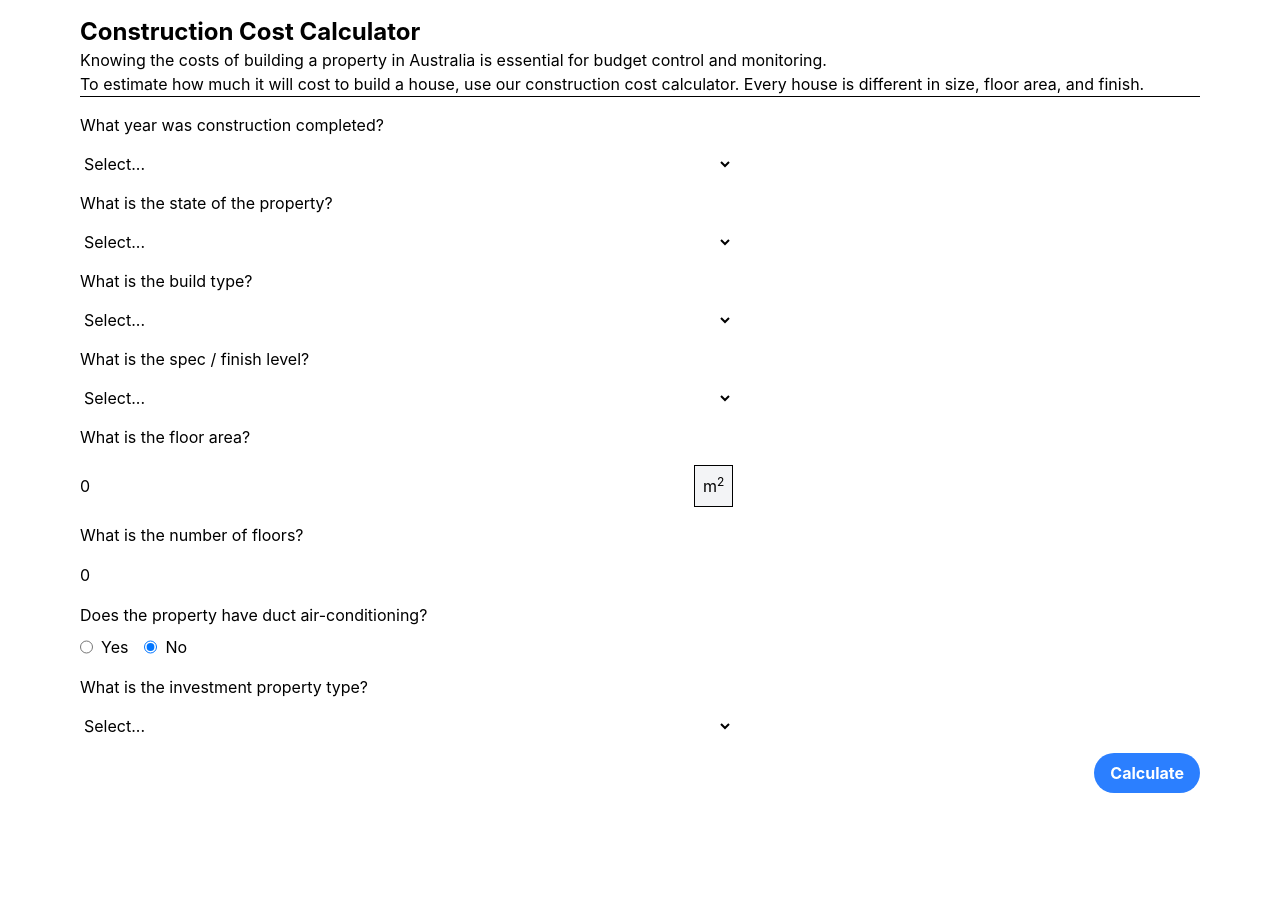
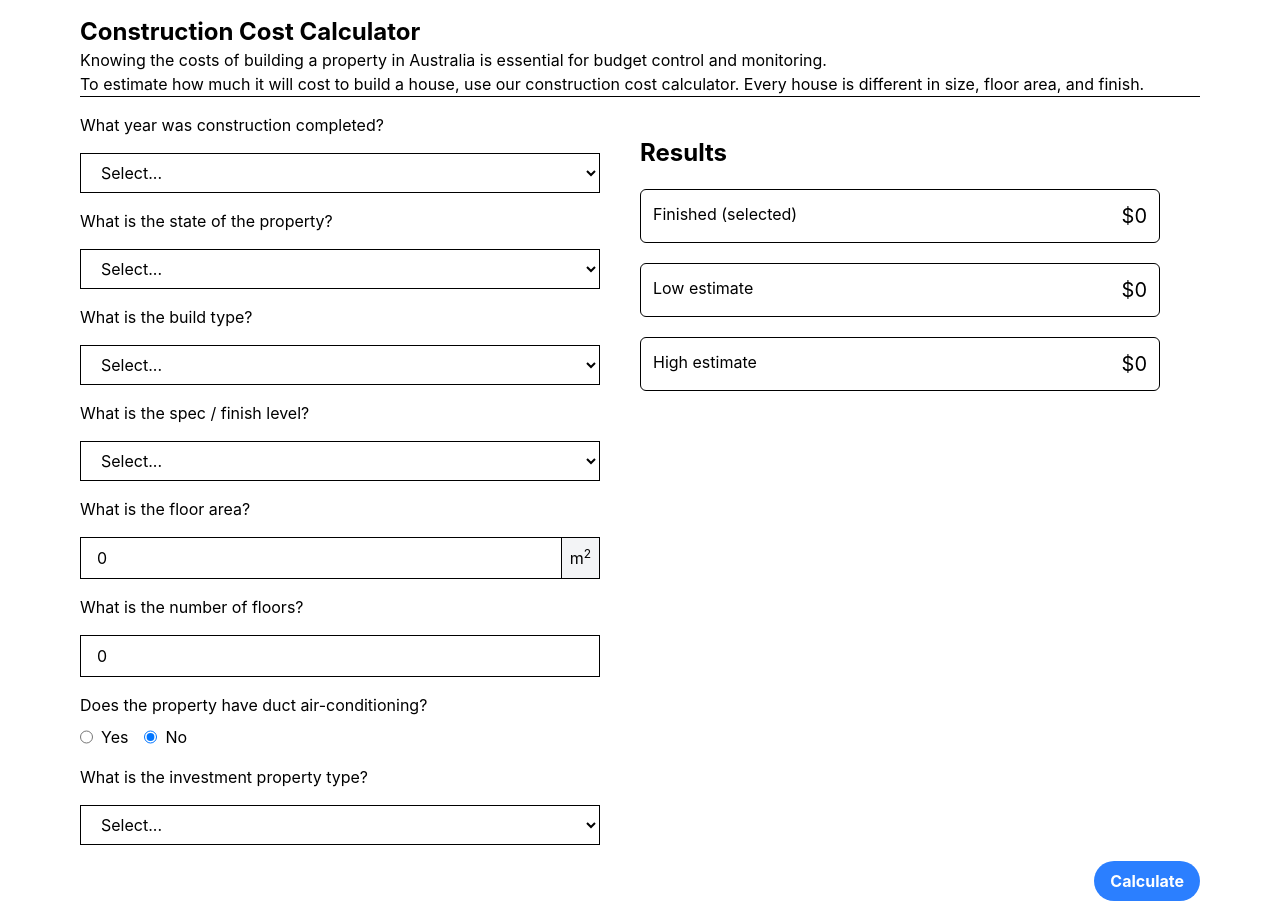
Before and after one commit to Hyacinthum-Polypus/duotax-widget, a React (Vite) app: page / in a window 1280 px wide. Before the commit the page ends 800 px from the top, so only its background shows below. Built offline with nearby package versions, Linux system fonts and the light colour scheme.

Commit message:
Add results box

```diff
--- a/src/components/ConstructionCalculator.jsx
+++ b/src/components/ConstructionCalculator.jsx
@@ -29,16 +29,16 @@ export default function ConstructionCalculator() {
 
 
     return (
-        <div className="mx-20">
-            <div className="flex flex-col  mt-4">
+        <div className="mx-20 flex flex-col  mt-4">
             <h1 className="text-2xl font-bold">Construction Cost Calculator</h1>
             <div className="border-b-1">
                 <p>Knowing the costs of building a property in Australia is essential for budget control and monitoring.</p>
                 <p>To estimate how much it will cost to build a house, use our construction cost calculator. Every house is different in size, floor area, and finish.</p>
             </div>
-
+            <div className="flex flex-row">
+                <div className="flex-1 flex flex-col">
                     <label htmlFor="cc-constructionYear" className="block mt-4"><span>What year was construction completed?</span></label>
-                <select className="form-control mt-4" style={{width: "58.33%"}}
+                    <select className="border-1 mt-4 px-4 py-2"
                             name="cc-constructionYear"
                             id="cc-constructionYear"
                             aria-required="true"
@@ -55,7 +55,7 @@ export default function ConstructionCalculator() {
                     </select>
 
                     <label htmlFOr="cc-investmentPropertyState" className="block mt-4"><span>What is the state of the property?</span></label>
-                <select className="form-control mt-4" style={{width: "58.33%"}}
+                    <select className="border-1 mt-4 px-4 py-2"
                             name="cc-investmentPropertyState"
                             id="cc-investmentPropertyState"
                             aria-required="true"
@@ -70,7 +70,7 @@ export default function ConstructionCalculator() {
                     </select>
 
                     <label htmlFOr="cc-buildType" className="block mt-4"><span>What is the build type?</span></label>
-                <select className="form-control mt-4" style={{width: "58.33%"}}
+                    <select className="border-1 mt-4 px-4 py-2"
                             name="cc-buildType"
                             id="cc-buildType"
                             aria-required="true"
@@ -85,7 +85,7 @@ export default function ConstructionCalculator() {
                     </select>
 
                     <label htmlFOr="cc-spec" className="block mt-4"><span>What is the spec / finish level?</span></label>
-                <select className="form-control mt-4" style={{width: "58.33%"}}
+                    <select className="border-1 mt-4 px-4 py-2"
                             name="cc-spec"
                             id="cc-spec"
                             aria-required="true"
@@ -100,13 +100,13 @@ export default function ConstructionCalculator() {
                     </select>
 
                     <label htmlFOr="cc-floorArea" className="block mt-4"><span>What is the floor area?</span></label>
-                <div className="mt-4 flex" style={{width: "58.33%"}}>
-                    <input type="number" className="flex-1" name="cc-floorArea" id="cc-floorArea" value={floorArea} onChange={e => setFloorArea(e.target.value)} required />
-                    <span className="bg-gray-100 p-2 border-1 flex-none">m<sup>2</sup></span>
+                    <div className="mt-4 flex" >
+                        <input type="number" className="flex-1 border-1 px-4 py-2" name="cc-floorArea" id="cc-floorArea" value={floorArea} onChange={e => setFloorArea(e.target.value)} required />
+                        <span className="bg-gray-100 p-2 border-y-1 border-e-1 flex-none">m<sup>2</sup></span>
                     </div>
 
                     <label htmlFOr="cc-numberOfFloors" className="block mt-4"><span>What is the number of floors?</span></label>
-                <input type="number" className="mt-4" style={{width: "58.33%"}} name="cc-numberOfFloors" id="cc-numberOfFloors" value={numberOfFloors} onChange={e => setNumberOfFloors(e.target.value)} required />
+                    <input type="number" className="mt-4 border-1 px-4 py-2"  name="cc-numberOfFloors" id="cc-numberOfFloors" value={numberOfFloors} onChange={e => setNumberOfFloors(e.target.value)} required />
 
                     <div className="mt-4">
                         <span className="block">Does the property have duct air-conditioning?</span>
@@ -123,7 +123,7 @@ export default function ConstructionCalculator() {
                     </div>
 
                     <label htmlFOr="cc-investmentPropertyType" className="block mt-4"><span>What is the investment property type?</span></label>
-                <select className="form-control mt-4" style={{width: "58.33%"}}
+                    <select className="border-1 mt-4 px-4 py-2"
                             name="cc-investmentPropertyType"
                             id="cc-investmentPropertyType"
                             aria-required="true"
@@ -140,7 +140,7 @@ export default function ConstructionCalculator() {
                     {(selectedInvestmentPropertyType == "House" || selectedInvestmentPropertyType == "Granny Flat" || selectedInvestmentPropertyType == "Townhouse") &&
                         <>
                             <label htmlFOr="cc-wallType" className="block mt-4"><span>What is the construction wall type?</span></label>
-                        <select className="form-control mt-4" style={{width: "58.33%"}}
+                            <select className="border-1 mt-4 px-4 py-2"
                                     name="cc-wallType"
                                     id="cc-wallType"
                                     aria-required="true"
@@ -159,11 +159,11 @@ export default function ConstructionCalculator() {
                     {(selectedInvestmentPropertyType == "House" || selectedInvestmentPropertyType == "Granny Flat" || selectedInvestmentPropertyType == "Townhouse" || selectedInvestmentPropertyType == "Apartment") &&
                         <>
                             <label htmlFOr="cc-numberOfBedrooms" className="block mt-4"><span>How many bedrooms?</span></label>
-                        <input type="number" className="mt-4" style={{width: "58.33%"}} name="cc-numberOfBedrooms" id="cc-numberOfBedrooms" value={numberOfBedrooms} onChange={e => setNumberOfBedrooms(e.target.value)} required />
+                            <input type="number" className="mt-4 px-4 py-2 border-1"  name="cc-numberOfBedrooms" id="cc-numberOfBedrooms" value={numberOfBedrooms} onChange={e => setNumberOfBedrooms(e.target.value)} required />
                         </>
                     }
 
-                {!!selectedBuildType && selectedInvestmentPropertyType != "Granny Flat" &&
+                    {!!selectedInvestmentPropertyType && selectedInvestmentPropertyType != "Granny Flat" &&
                         <>
                             <div className="mt-4">
                                 <span className="block">Does the property have a basement?</span>
@@ -214,9 +214,22 @@ export default function ConstructionCalculator() {
                             </div>
                         </>
                     }
+                </div>
+                <div className="flex-1 p-10 flex flex-col sticky gap-5">
+                    <h1 className="text-2xl font-bold">Results</h1>
+                    <div className="border-1 rounded-md bg-orange font-white flex p-3">
+                        <span>Finished (selected)</span><span className="text-xl ml-auto">$0</span>
+                    </div>
+                    <div className="border-1 rounded-md font-white flex p-3">
+                        <span>Low estimate</span><span className="text-xl ml-auto">$0</span>
+                    </div>
+                    <div className="border-1 rounded-md font-white flex p-3">
+                        <span>High estimate</span><span className="text-xl ml-auto">$0</span>
+                    </div>
 
+                </div>
+            </div>
                 <button class="ml-auto mt-4 bg-blue-500 hover:bg-blue-700 text-white font-bold py-2 px-4 rounded-full">Calculate</button>
-            </div>
         </div>
     )
 }
```
Lines whose indentation alone changed are shown as unchanged.
